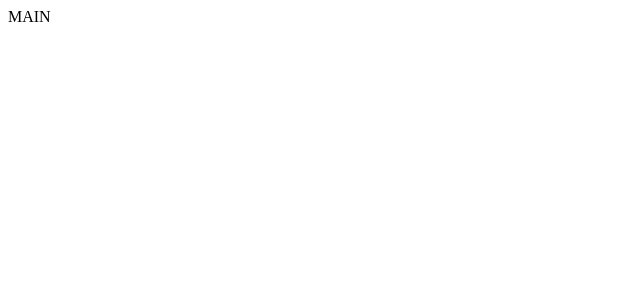
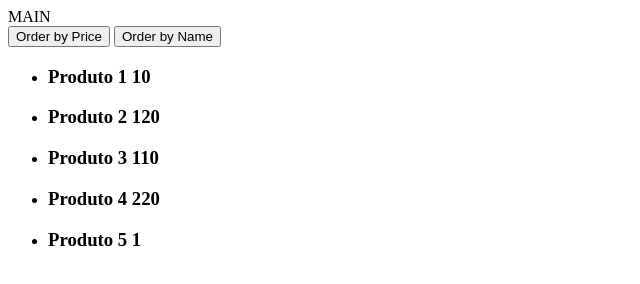
Before and after one commit to zenangular-maceio/shopping-flash, a website: page app/index.html in a window 1280 px wide. Shown: the whole page, without its empty margins (0-640 px from the left). Drawn offline with nearby package versions, Linux system fonts and the light colour scheme; some packages are replaced by stand-ins of ours.

Commit message:
Products List filtered by price and name

```diff
--- a/app/index.html
+++ b/app/index.html
@@ -25,6 +25,8 @@
     <!-- controllers -->
     <script src="main/mainCtrl.js"></script>
     <script src="product/productDetailsCtrl.js"></script>
+    <!-- directives -->
+    <script src="product/productDirective.js"></script>
 
 </body>
 
--- a/app/main/main.html
+++ b/app/main/main.html
@@ -1 +1,14 @@
 MAIN
+
+<div id="filters-container">
+	<button ng-click="property = 'price'; reverse=!reverse">Order by Price</button>
+	<button ng-click="property = 'name'; reverse=!reverse">Order by Name</button>
+</div>
+
+<div id="products-container">
+	<ul>
+		<li ng-repeat="product in products | orderBy:property:reverse" >
+			<fl-product-widget name="{{product.name}}" price="{{product.price}}"></fl-product-widget>
+		</li>
+	</ul>
+</div>
--- a/app/main/mainCtrl.js
+++ b/app/main/mainCtrl.js
@@ -1,6 +1,6 @@
 'use strict';
 
 angular.module('sf.main')
-    .controller('MainCtrl', function ($scope) {
-
-});
+    .controller('MainCtrl', function ($scope, ProductService) {
+    	$scope.products = ProductService.getProducts();
+  });
--- a/app/main/mainModule.js
+++ b/app/main/mainModule.js
@@ -1,3 +1,3 @@
 'use strict';
 
-angular.module('sf.main', []);
+angular.module('sf.main', ['sf.product']);
--- /dev/null
+++ b/app/product/productDirective.js
@@ -0,0 +1,13 @@
+'use strict';
+
+angular.module('sf.product')
+.directive('flProductWidget', function(){
+	return{
+		restrict: 'E',
+		scope: {
+			name: '@',
+			price: '@'
+		},
+		template: '<h3>{{name}}  {{price}}</h3>'
+	};
+});
--- a/app/product/productService.js
+++ b/app/product/productService.js
@@ -19,7 +19,34 @@ angular.module('sf.product')
                 type: "Livro",
                 photos: ["foto1","foto2"],
                 description: "Livro Angular 2"
-        }];
+        },
+        {
+                id: 3,
+                name: "Produto 3",
+                price: 110,
+                type: "Flash Pro",
+                photos: ["foto1","foto2"],
+                description: "Livro Angular 2"
+        },
+        {
+                id: 4,
+                name: "Produto 4",
+                price: 220,
+                type: "Livro",
+                photos: ["foto1","foto2"],
+                description: "Livro Angular 2"
+        },
+        {
+                id: 5,
+                name: "Produto 5",
+                price: 1,
+                type: "Livro",
+                photos: ["foto1","foto2"],
+                description: "Livro Angular 2"
+        }
+
+
+        ];
 
         // publico
         return {
```
